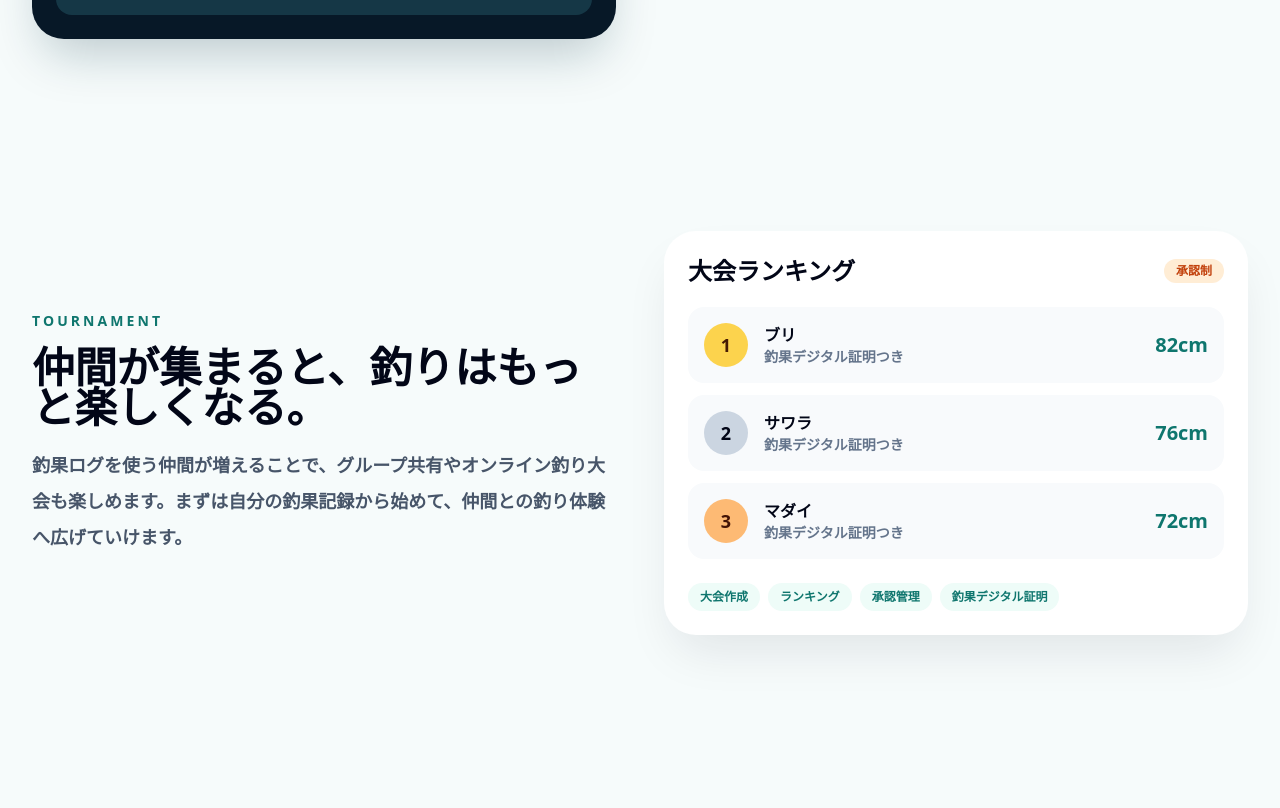
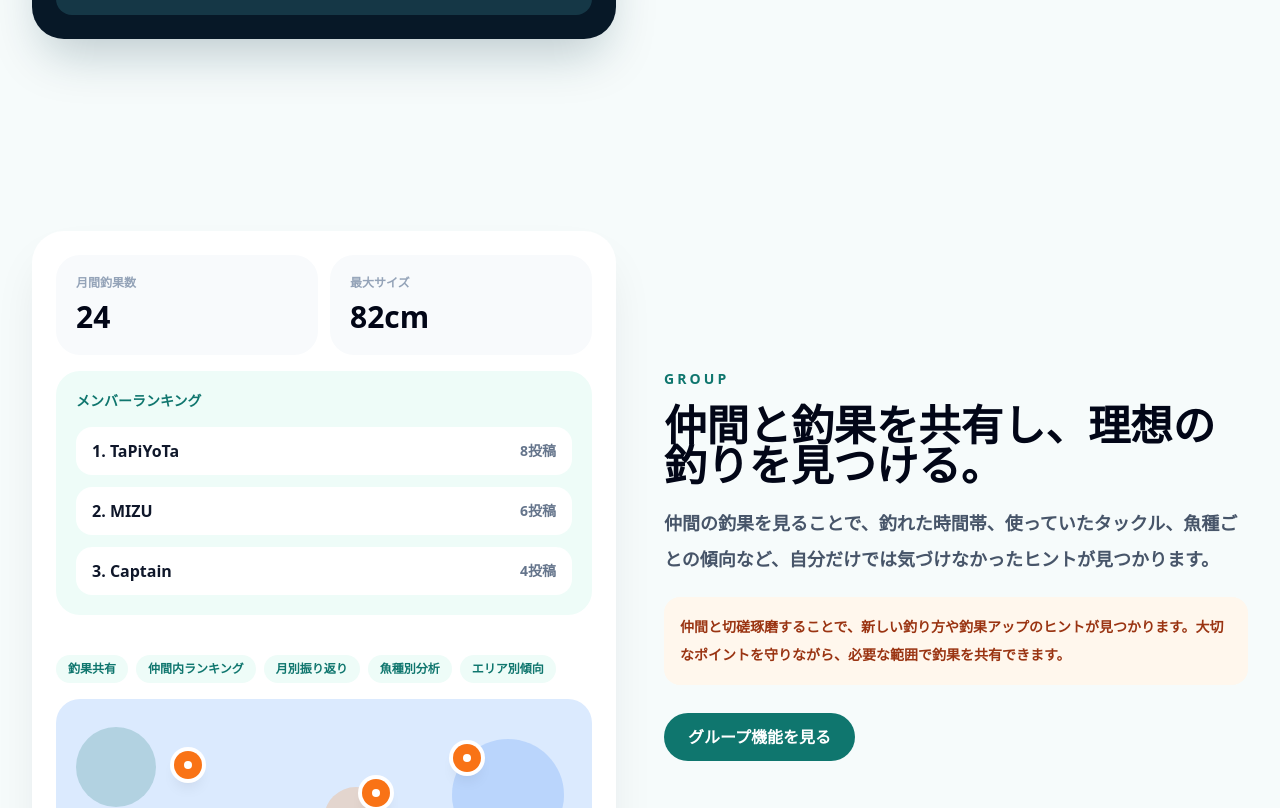
Before and after one commit to moritomizu/turilog, a Next.js app: page /lp in a window 1280 px wide. Shown: the part 1992-2800 px from the top of the page. Built offline with nearby package versions, Linux system fonts and the light colour scheme; no server answers.

Commit message:
Refine landing page story

```diff
--- a/src/components/landing/LandingPage.tsx
+++ b/src/components/landing/LandingPage.tsx
@@ -6,7 +6,7 @@ import { TsuriLogLogo } from "@/components/TsuriLogLogo";
 const navItems = [
   { href: "#features", label: "機能" },
   { href: "#ai", label: "AI分析" },
-  { href: "#tournament", label: "大会" },
+  { href: "#group", label: "グループ" },
   { href: "#premium", label: "Premium" }
 ];
 
@@ -20,6 +20,10 @@ const aiInsights = [
 
 const proofMessages = ["GPS確認済み", "潮位データ取得済み", "サイズ確認写真あり", "異常検知なし"];
 const catchValues = ["マダイ", "62cm", "朝", "大阪湾", "下げ三分", "北西", "3m", "18.7℃", "くもり", "タイラバ"];
+const proofInputs = ["写真", "GPS", "時刻", "潮位", "サイズ確認写真", "大会条件"];
+const proofJudgements = ["信頼度スコア", "要確認フラグ", "異常検知", "ランキング反映可否"];
+const locationRules = ["本人：正確位置", "仲間：ぼかし表示", "一般：エリア表示", "非公開：位置非表示"];
+const locationCards = ["個人ログでは正確に記録", "グループでは共有範囲に応じて表示", "大会では主催者・参加者で表示を切替", "公開時はポイント流出を防止"];
 
 export function LandingPage() {
   return (
@@ -28,8 +32,8 @@ export function LandingPage() {
       <HeroSection />
       <FeatureSection />
       <AIReportSection />
+      <GroupSection />
       <TournamentSection />
-      <GroupSection />
       <VerificationSection />
       <MapBlurSection />
       <PricingSection />
@@ -234,9 +238,11 @@ function TournamentSection() {
     <FeatureBlock
       id="tournament"
       eyebrow="Tournament"
-      title="仲間が集まると、釣りはもっと楽しくなる。"
-      description="釣果ログを使う仲間が増えることで、グループ共有やオンライン釣り大会も楽しめます。まずは自分の釣果記録から始めて、仲間との釣り体験へ広げていけます。"
+      title="仲間と、オンライン釣り大会を楽しむ。"
+      description="釣り仲間やグループメンバー同士で、オンライン釣り大会を開催できます。魚種や期間を設定すれば、投稿された釣果をもとにランキングを自動集計。離れた場所にいても、同じ大会を楽しめます。"
       visual={<TournamentMockup />}
+      note="まずは仲間内の小さな大会から。大会を安心して楽しむために、釣果の信頼性を確認する仕組みも用意しています。"
+      cta={<Link href="/tournaments" className="inline-flex rounded-full bg-[#0f766e] px-6 py-3 font-black text-white transition hover:-translate-y-0.5 hover:bg-[#115e59]">大会機能を見る</Link>}
     />
   );
 }
@@ -265,7 +271,7 @@ function TournamentMockup() {
           </div>
         ))}
       </div>
-      <TagRow items={["大会作成", "ランキング", "承認管理", "釣果デジタル証明"]} />
+      <TagRow items={["仲間内大会", "月例チャレンジ", "自動ランキング", "承認管理", "釣果デジタル証明"]} />
     </div>
   );
 }
@@ -273,11 +279,14 @@ function TournamentMockup() {
 function GroupSection() {
   return (
     <FeatureBlock
+      id="group"
       eyebrow="Group"
-      title="仲間と共有すると、釣果がもっと面白くなる。"
-      description="釣り仲間同士で釣果を共有し、月別・魚種別・エリア別に振り返れます。個人の記録が、仲間との楽しみに変わります。"
+      title="仲間と釣果を共有し、理想の釣りを見つける。"
+      description="仲間の釣果を見ることで、釣れた時間帯、使っていたタックル、魚種ごとの傾向など、自分だけでは気づけなかったヒントが見つかります。"
       reverse
       visual={<GroupMockup />}
+      note="仲間と切磋琢磨することで、新しい釣り方や釣果アップのヒントが見つかります。大切なポイントを守りながら、必要な範囲で釣果を共有できます。"
+      cta={<Link href="/groups" className="inline-flex rounded-full bg-[#0f766e] px-6 py-3 font-black text-white transition hover:-translate-y-0.5 hover:bg-[#115e59]">グループ機能を見る</Link>}
     />
   );
 }
@@ -300,6 +309,7 @@ function GroupMockup() {
           ))}
         </div>
       </div>
+      <TagRow items={["釣果共有", "仲間内ランキング", "月別振り返り", "魚種別分析", "エリア別傾向"]} />
       <div className="relative h-44 overflow-hidden rounded-3xl bg-[#dbeafe]">
         <div className="absolute left-5 top-7 h-20 w-20 rounded-full bg-[#0f766e]/20" />
         <div className="absolute right-7 top-10 h-28 w-28 rounded-full bg-blue-500/20" />
@@ -317,9 +327,9 @@ function VerificationSection() {
     <FeatureBlock
       eyebrow="Catch proof beta"
       title="釣果の信頼性を、独自技術で見える化。"
-      description="写真・GPS・時刻・潮位・サイズ確認写真・大会条件などをもとに、釣果の信頼度を参考スコアとして表示。ツリログでは、この仕組みを「釣果デジタル証明」として特許出願準備中です。"
+      description="オンライン大会や釣果共有では、「本当にその日時・場所で釣った魚なのか」を確認したい場面があります。ツリログでは、写真・GPS・時刻・潮位・サイズ確認写真・大会条件などをもとに、釣果の信頼度を参考スコアとして表示します。"
       visual={<VerificationMockup />}
-      note="このスコアは釣果の真正性を完全に保証するものではなく、大会運営や確認作業を補助する参考情報です。"
+      note="ツリログでは、この仕組みを「釣果デジタル証明」として特許出願準備中です。このスコアは釣果の真正性を完全に保証するものではなく、大会運営や確認作業を補助する参考情報です。"
     />
   );
 }
@@ -328,7 +338,7 @@ function VerificationMockup() {
   return (
     <div className="rounded-[2rem] border border-emerald-100 bg-white p-6 shadow-2xl shadow-slate-900/10">
       <div className="flex flex-wrap gap-2">
-        {["Catch Proof β", "特許出願準備中", "独自技術"].map((label) => (
+        {["Catch Proof β", "特許出願準備中", "独自技術", "参考スコア"].map((label) => (
           <span key={label} className="rounded-full bg-emerald-50 px-3 py-1.5 text-xs font-black text-[#0f766e]">{label}</span>
         ))}
       </div>
@@ -345,6 +355,23 @@ function VerificationMockup() {
           <div key={item} className="rounded-2xl bg-slate-50 p-4 text-sm font-black text-slate-700">{item}</div>
         ))}
       </div>
+      <div className="mt-6 grid gap-4 md:grid-cols-2">
+        <ProofListCard title="取得する情報" items={proofInputs} />
+        <ProofListCard title="判定する内容" items={proofJudgements} />
+      </div>
+    </div>
+  );
+}
+
+function ProofListCard({ title, items }: { title: string; items: string[] }) {
+  return (
+    <div className="rounded-3xl bg-[#f8fafc] p-5">
+      <p className="text-sm font-black text-slate-950">{title}</p>
+      <div className="mt-4 grid gap-2">
+        {items.map((item) => (
+          <div key={item} className="rounded-2xl bg-white px-4 py-3 text-sm font-black text-slate-700 shadow-sm">{item}</div>
+        ))}
+      </div>
     </div>
   );
 }
@@ -353,10 +380,11 @@ function MapBlurSection() {
   return (
     <FeatureBlock
       eyebrow="Location privacy"
-      title="釣れる場所は、守る。"
-      description="釣果は共有しながら、正確なポイントは自動でぼかして表示。仲間との共有と漁場保護を両立します。"
+      title="釣果共有と、ポイント保護を両立する。"
+      description="釣り人にとって、釣れる場所は大切な情報です。ツリログでは、正確な位置を保存しながら、共有時にはエリア表示やぼかし表示に切り替えることができます。"
       reverse
       visual={<MapBlurMockup />}
+      note="共有したい。でも、守りたい。その両方を実現するための位置情報設計です。"
     />
   );
 }
@@ -373,6 +401,16 @@ function MapBlurMockup() {
           <p className="text-xs font-black text-slate-500">AREA</p>
           <p className="text-lg font-black">大阪湾北部</p>
         </div>
+      </div>
+      <div className="mt-5 grid gap-3 sm:grid-cols-2">
+        {locationRules.map((item) => (
+          <div key={item} className="rounded-2xl bg-white/10 p-4 text-sm font-black text-white ring-1 ring-white/10">{item}</div>
+        ))}
+      </div>
+      <div className="mt-4 grid gap-3">
+        {locationCards.map((item) => (
+          <div key={item} className="rounded-2xl bg-white p-4 text-sm font-black text-slate-800">{item}</div>
+        ))}
       </div>
     </div>
   );
```
